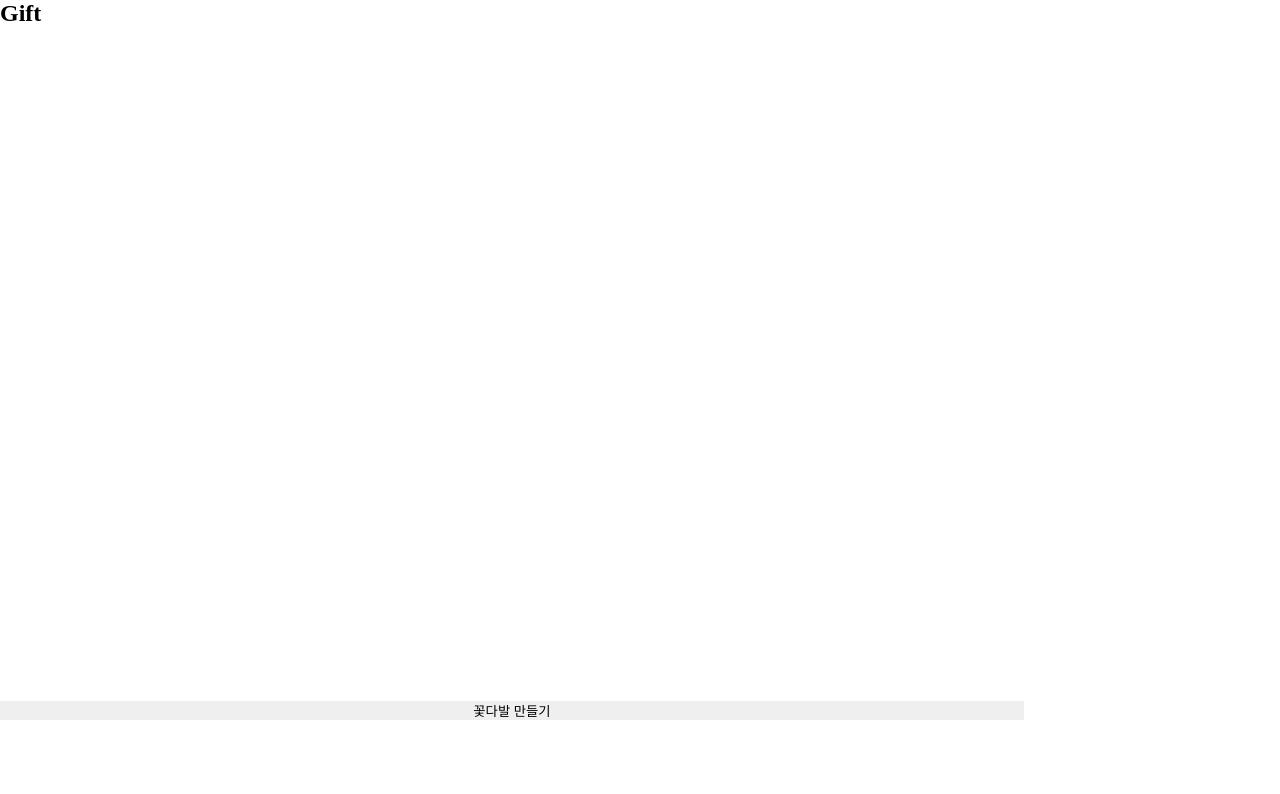
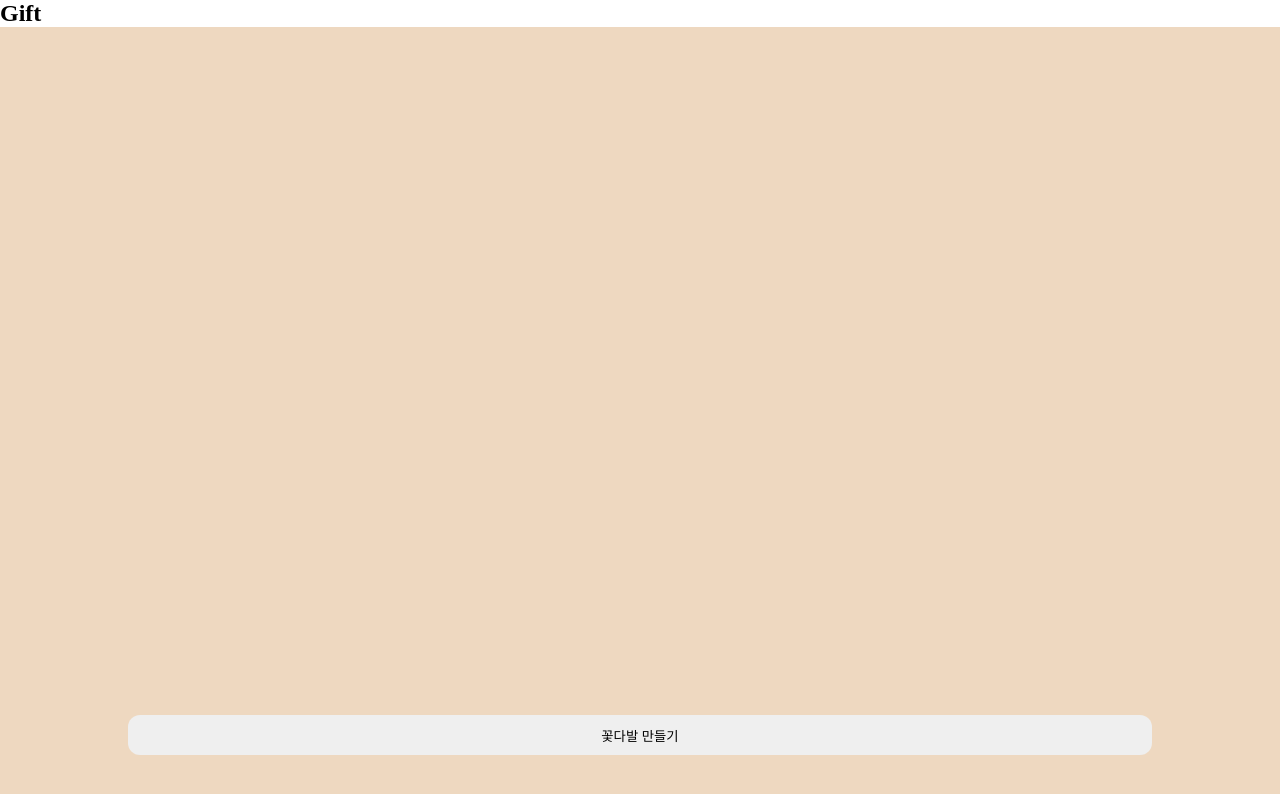
Before and after one commit to 2022Letters/frontend, a React (Create React App) app: page / in a window 1280 px wide. Shown: the top 794 px of the page. Built offline with nearby package versions, Linux system fonts and the light colour scheme.

Commit message:
Feat : 메인화면 구현

```diff
--- a/src/components/Layout/Layout.tsx
+++ b/src/components/Layout/Layout.tsx
@@ -1,12 +1,18 @@
 import React from 'react';
+import styled from 'styled-components';
 import Header from './Header';
+
+const LayoutDiv = styled.div`
+  width: 100%;
+  height: 100%;
+`;
 
 function Layout({ children }: { children: any }) {
   return (
-    <div>
+    <LayoutDiv>
       <Header />
       {children}
-    </div>
+    </LayoutDiv>
   );
 }
 
--- a/src/pages/index.tsx
+++ b/src/pages/index.tsx
@@ -7,16 +7,27 @@ const MainBackground = styled.div`
 `;
 
 const NextBtn = styled.button`
-  position: absolute;
-  bottom: 80px;
+  height: 2.5rem;
   width: 80%;
   border: none;
+  border-radius: 12px;
+`;
+
+const BtnPosition = styled.div`
+  width: 100%;
+  display: flex;
+  justify-content: center;
+  align-items: baseline;
+  position: absolute;
+  bottom: 45px;
 `;
 
 function LandingPage() {
   return (
     <MainBackground>
-      <NextBtn>꽃다발 만들기</NextBtn>
+      <BtnPosition>
+        <NextBtn>꽃다발 만들기</NextBtn>
+      </BtnPosition>
     </MainBackground>
   );
 }
```
